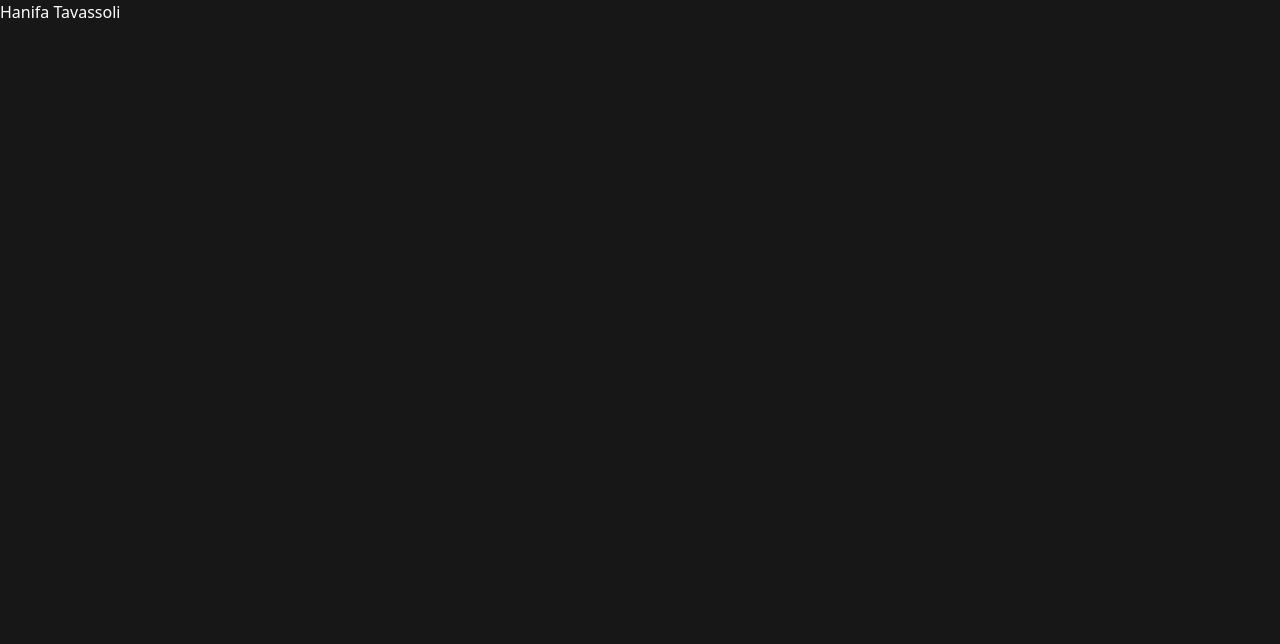
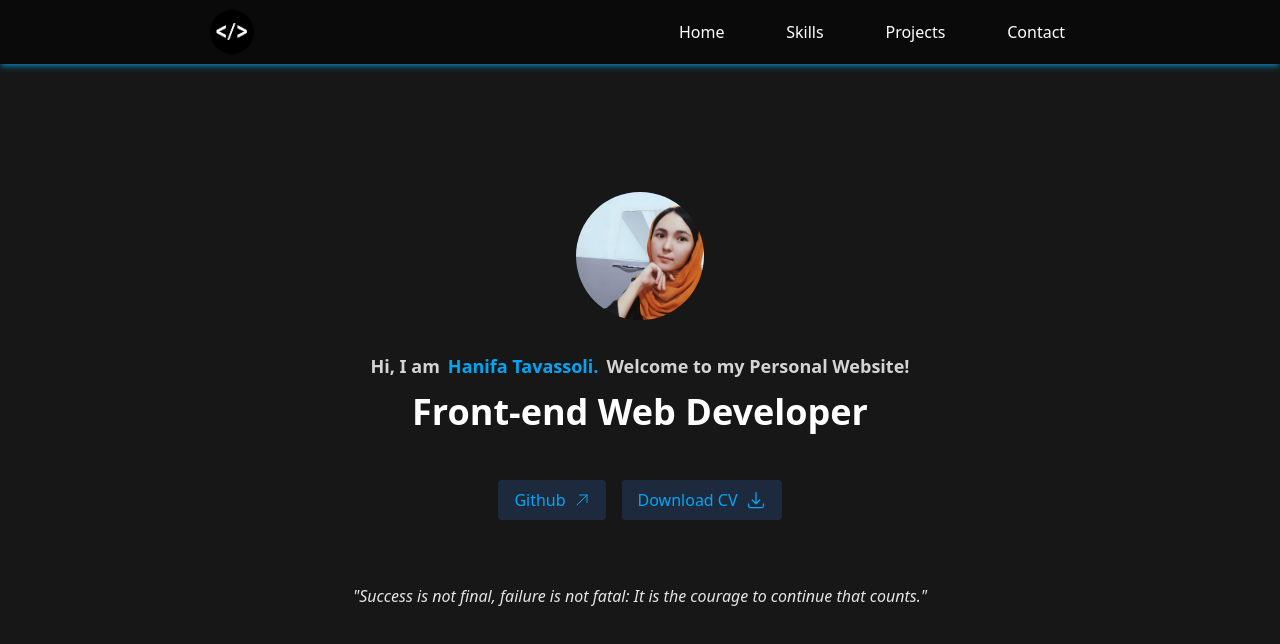
Before and after one commit to HanifaTavassoli/Portfolio-2, a React (Vite) app: page / in a window 1280 px wide. Shown: the top 644 px of the page. Built offline with nearby package versions, Linux system fonts and the light colour scheme.

Commit message:
pass message props to Header component

```diff
--- a/src/App.jsx
+++ b/src/App.jsx
@@ -1,9 +1,13 @@
+import "./components/Navbar";
 import "./App.css";
+import Navbar from "./components/Navbar";
+import Header from "./components/Header";
 
 function App() {
   return (
     <>
-      <h1>Hanifa Tavassoli</h1>
+      <Navbar />
+      <Header message="Welcome to my Personal Website!" />
     </>
   );
 }
```
